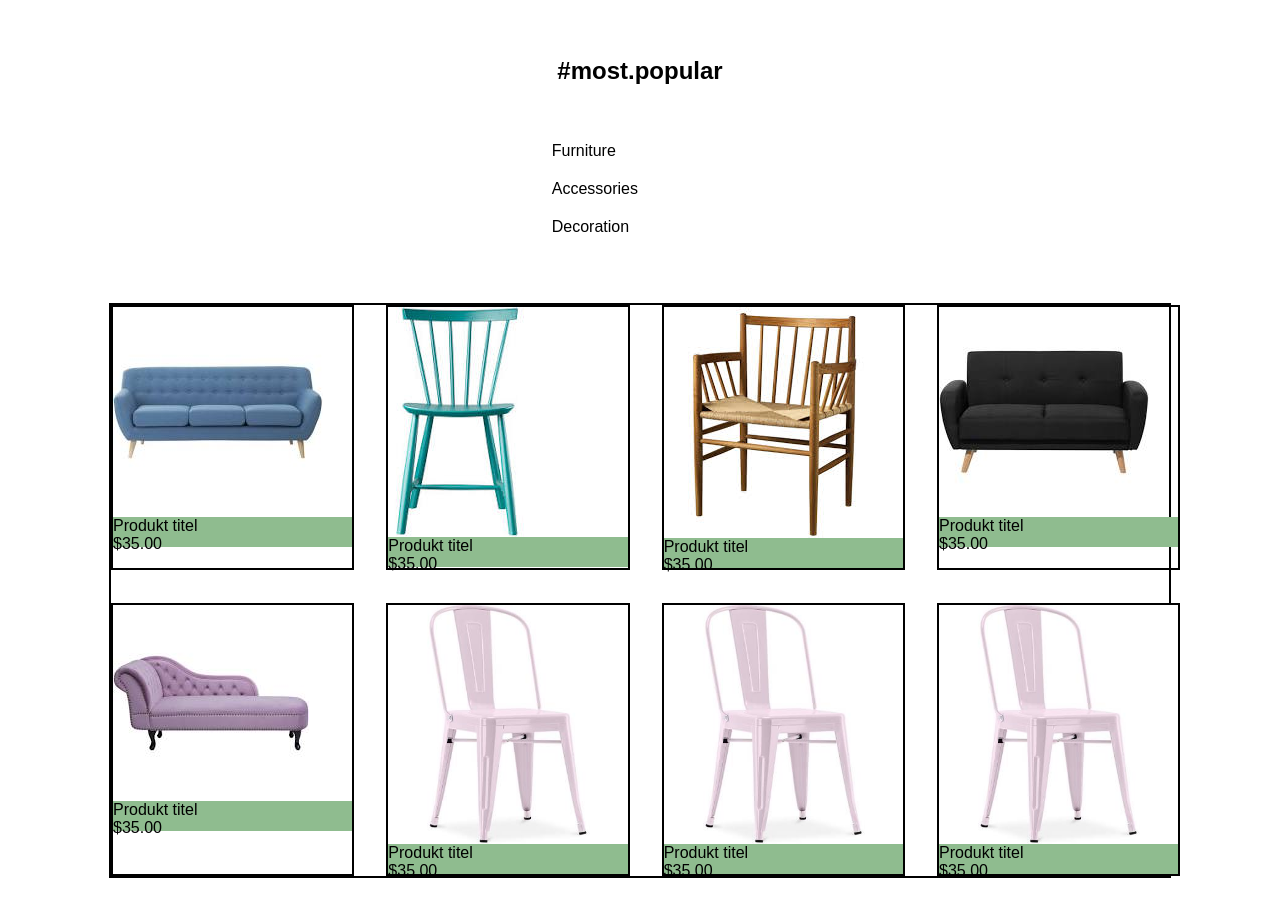
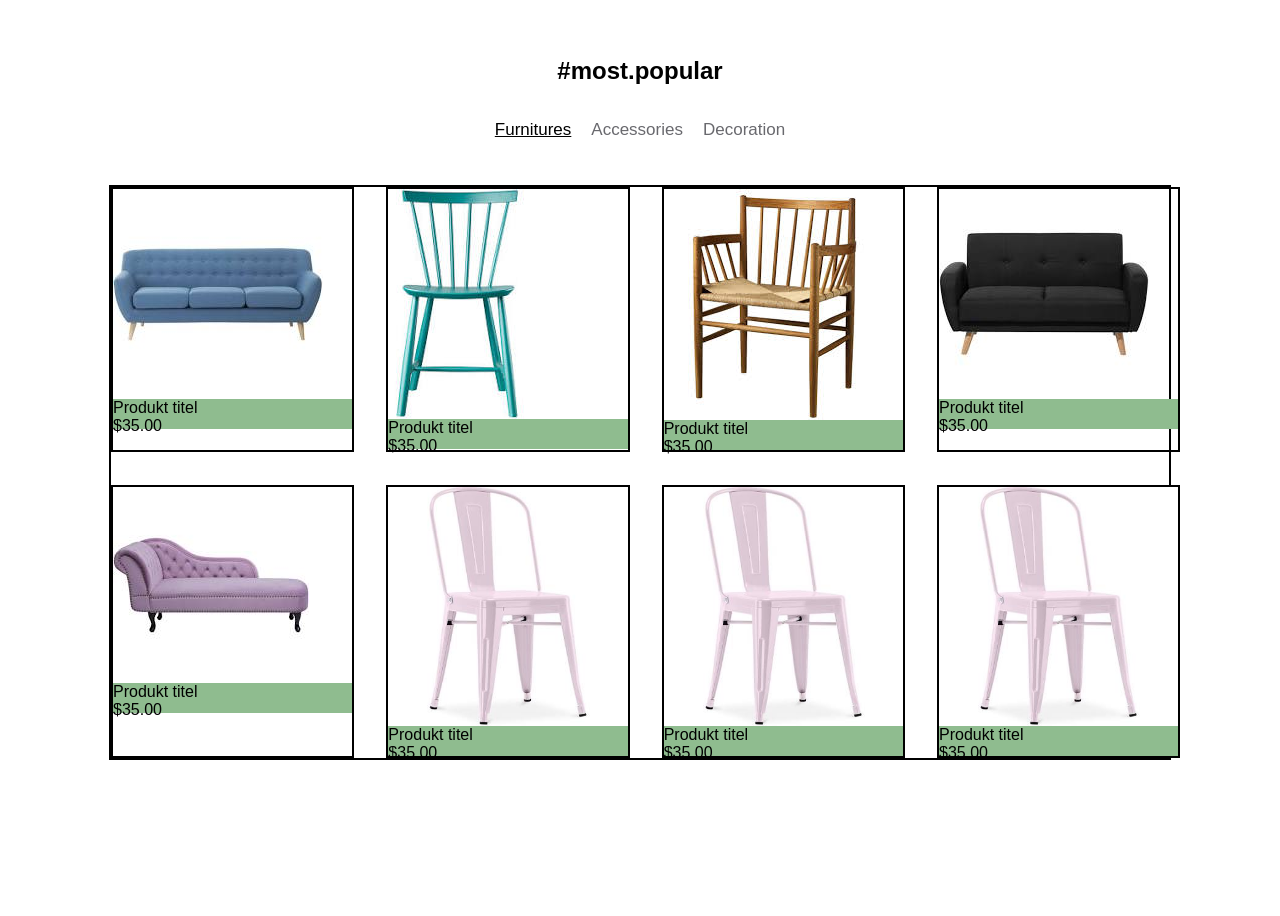
Before and after one commit to amal3983/webshop_moebler, a plain HTML site: page index.html in a window 1280 px wide. Shown: the part 800-1716 px from the top of the page. After the commit the page ends 1605 px from the top, so only its background shows below. Drawn offline with nearby package versions, Linux system fonts and the light colour scheme.

Commit message:
lavede det om til en div boks situation i stedet for fordi det kan jeg finde ud af xD ændret i farver og indsat transition for at matche med Amalies

```diff
--- a/css/styles.css
+++ b/css/styles.css
@@ -280,24 +280,35 @@ main h2{
     text-align: center;
     margin: 70px 0 35px;
 }
-.choice {
-    color: gray;
-    margin: 10px;
-}
-.popular-type:hover {
-    color: #2e2e2e;
-}
 .popular-type {
     display: flex;
-    margin: 20px;
-    padding-left: 38%;
+    justify-content: center;
+
 }
-.popular-type li{
-    list-style: none;
+.popular-item {
+    margin: 0 10px 0 10px;
+    color: #69696e;
+    text-decoration: none;
+    font-size: 17px;
+
+    -webkit-transition: all 0.3s ease;
+    -moz-transition: all 0.3s ease;
+    -o-transition: all 0.3s ease;
+    transition: all 0.3s ease;
 }
 
-.item_menu {
-    margin: 20px;
+.popular-item:hover {
+    color: #63a8bc;
+    text-decoration: underline;
+
+    -webkit-transition: all 0.3s ease;
+    -moz-transition: all 0.3s ease;
+    -o-transition: all 0.3s ease;
+    transition: all 0.3s ease;
+}
+.furnitures {
+    color: black;
+    text-decoration: underline;
 }
 
 
--- a/index.html
+++ b/index.html
@@ -66,12 +66,9 @@
 
 
     <div class="popular-type">
-        <ul>
-            <li class="item_menu">Furniture</li>
-            <li class="item_menu">Accessories</li>
-            <li class="item_menu">Decoration</li>
-
-        </ul>
+        <div class="popular-item furnitures">Furnitures</div>
+        <div class="popular-item">Accessories</div>
+        <div class="popular-item">Decoration</div>
     </div>
 
     <!-- Grid del -->
```
